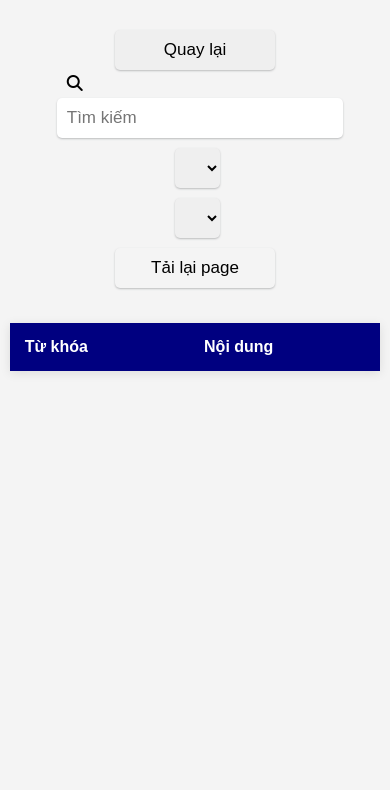
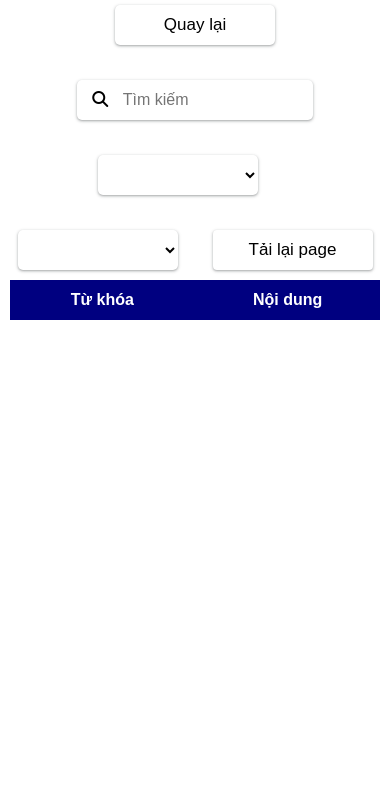
Before and after one commit to itc2407/ws_itc_ts, a plain HTML site: page tinnhan.html in a window 390 px wide. Shown: the part 53-843 px from the top of the page. Drawn offline with nearby package versions, Linux system fonts and the light colour scheme; no server answers.

Commit message:
Update tinnhan.css

```diff
--- a/tinnhan.css
+++ b/tinnhan.css
@@ -2,128 +2,209 @@
     padding: 0;
     margin: 0;
     box-sizing: border-box;
-    font-family: Arial, sans-serif; /* Changed font for better readability */
+    font-family: sans-serif;
 }
 
-body {
-    background-color: #f4f4f4; /* Light background for contrast */
-}
-
-h2 {
-    text-align: left;
-    padding: 10px 20px;
-    background-color: navy;
-    color: white;
-    border-radius: 5px; /* Rounded corners for a modern look */
+table {
+    width: 95%;
+    margin: 0 auto;
+    table-layout: fixed;
+    word-wrap: break-word;
+    border-collapse: collapse;
 }
 
 .table-container {
     overflow-x: auto;
     overflow-y: auto;
-    margin: 20px auto; /* Add margin for spacing */
 }
 
-table {
-    width: 95%;
-    margin: 0 auto;
-    border-collapse: collapse;
-    box-shadow: 0 2px 10px rgba(0, 0, 0, 0.1); /* Shadow for depth */
+td {
+    font-size: 16px;
+    padding: 15px;
+    border: solid gainsboro 0.1px;
+    height: 85px;
 }
 
-thead {
+td:nth-child(2) {
+    white-space: nowrap;
+    overflow: hidden;
+    text-overflow: ellipsis;
+    transition: all 0.3s ease-in;
+}
+
+td:nth-child(2):hover {
+    white-space: unset;
+    overflow: auto;
+    text-overflow: unset;
+    transform: translateY(-5px);
     background-color: navy;
     color: white;
 }
 
-th, td {
-    padding: 15px;
-    text-align: left;
+
+td:nth-child(1) {
+    white-space: nowrap;
+    overflow: hidden;
+    text-overflow: ellipsis;
+    transition: all 0.3s ease-in;
 }
 
-td {
-    border: 1px solid gainsboro;
-    height: 85px;
+
+.bang-dl table tbody {
+    display: block;
+    max-height: 600px;
+    overflow-y: scroll;
+    scrollbar-width: none;
+    -ms-overflow-style: none;
 }
 
-td:nth-child(2) {
-    position: relative;
-    overflow: hidden;
-    white-space: nowrap;
-    text-overflow: ellipsis;
+.bang-dl table tbody::-webkit-scrollbar {
+    display: none;
 }
 
-td:nth-child(2):hover {
-    overflow: auto; /* Allow overflow on hover for better UX */
+.bang-dl table thead,
+.bang-dl table tbody tr {
+    display: table;
+    width: 100%;
+    table-layout: fixed;
+}
+
+td:nth-child(1) .copy-btn {
+    display: none;
+}
+
+td:nth-child(2){
+    position: relative;
+}
+td:nth-child(2) .copy-btn {
+    padding: 0 3px;
     background-color: navy;
     color: white;
+    position: absolute;
+    bottom: 5%;
+    right: 0.5%;
 }
 
-.copy-btn {
-    display: none; /* Hidden by default */
+th {
+    text-align: center;
+    background-color: navy;
+    color: white;
+    height: 40px;
 }
 
-td:hover .copy-btn {
-    display: block; /* Show on hover */
-    position: absolute;
-    bottom: 5%;
-    right: 5%;
-    padding: 5px 10px;
-    background-color: white;
-    color: navy;
-    border: 1px solid navy;
-    cursor: pointer;
-}
-
+/* tb sc */
 .copy-notification {
     position: fixed;
-    top: 20px;
+    top: 55px;
     right: 20px;
     background-color: navy;
     color: white;
     padding: 10px 20px;
     border-radius: 5px;
     opacity: 0;
-    transition: opacity 0.3s ease-in-out;
+}
+
+/* tk */
+.tk {
+    width: 95%;
+    display: flex;
+    gap: 35px;
+    justify-content: left;
+    margin: 0 auto;
+    padding: 10px 0;
+    flex-wrap: wrap;
+}
+
+.quaylai button {
+    border: none;
+    width: 160px;
+    height: 40px;
+    font-size: 17px;
+    border-radius: 5px;
+    background: none;
+    box-shadow: rgba(60, 64, 67, 0.3) 0px 1px 2px 0px, rgba(60, 64, 67, 0.15) 0px 1px 3px 1px;
+}
+
+.tk input {
+    padding: 10px;
+    border: none;
+    width: 160px;
+    height: 40px;
+    font-size: 17px;
+    background: none;
+    outline: none;
+}
+
+.tk select {
+    padding: 10px;
+    border: none;
+    width: 160px;
+    height: 40px;
+    font-size: 17px;
+    border-radius: 5px;
+    background: none;
+    outline: none;
+    box-shadow: rgba(60, 64, 67, 0.3) 0px 1px 2px 0px, rgba(60, 64, 67, 0.15) 0px 1px 3px 1px;
+}
+
+.ql button {
+    border: none;
+    width: 160px;
+    height: 40px;
+    font-size: 17px;
+    border-radius: 5px;
+    background: none;
+    box-shadow: rgba(60, 64, 67, 0.3) 0px 1px 2px 0px, rgba(60, 64, 67, 0.15) 0px 1px 3px 1px;
+}
+
+.highlight {
+    background-color: navy;
+    font-weight: bold;
+    color: yellow;
+    padding: 2px;
+    border-radius: 2px;
+}
+
+.search-container {
+    position: relative;
+    border-radius: 5px;
+    border: none;
+    box-shadow: rgba(60, 64, 67, 0.3) 0px 1px 2px 0px, rgba(60, 64, 67, 0.15) 0px 1px 3px 1px;
 }
 
 .tk {
-    display: flex;
-    flex-wrap: wrap;
-    justify-content: space-around; /* Space items evenly */
-    margin: 20px auto;
-    padding: 10px 0;
+    transform: translateY(-100%);
+    animation: tk 2s forwards;
 }
 
-.tk input, .tk select, .tk button {
-    width: 160px;
-    height: 40px;
-    font-size: 17px;
-    border: none;
-    border-radius: 5px;
-    padding: 10px;
-    margin: 5px;
-    box-shadow: rgba(60, 64, 67, 0.3) 0px 1px 2px 0px;
+@keyframes tk {
+    from {
+        transform: translateY(-100%);
+    }
+
+    to {
+        transform: translateY(0);
+    }
 }
 
-#reloadBtn {
-    background:none;
-    color: black;
-    cursor: pointer;
-    transition: background-color 0.3s, color 0.3s;
-}
-
-#reloadBtn:hover {
-    background-color: navy;
-    color: white;
+#search-input {
+    padding: 10px;
+    font-size: 16px;
+    border-radius: 4px;
+    width: 200px;
 }
 
 .autocomplete-list {
     position: absolute;
     z-index: 9900;
+    top: 100%;
+    left: 0;
+    right: 0;
     max-height: 200px;
     overflow-y: auto;
     border: 1px solid #ccc;
     background-color: #fff;
+    box-shadow: rgba(0, 0, 0, 0.24) 0px 3px 8px;
     padding: 0;
     margin: 0;
     list-style-type: none;
@@ -163,21 +244,31 @@ td:hover .copy-btn {
 }
 
 @keyframes spin {
-    0% { transform: rotate(0deg); }
-    100% { transform: rotate(360deg); }
+    0% {
+        transform: rotate(0deg);
+    }
+
+    100% {
+        transform: rotate(360deg);
+    }
 }
 
 @media only screen and (max-width: 600px) {
     .tk {
-        flex-direction: column; /* Stack items on small screens */
-        align-items: center;
-    }
+        justify-content: center;
 
-    #search-input {
-        width: 100%; /* Full width on mobile */
-    }
-
-    .tk input, .tk select {
-        width: 90%; /* Adjust width for mobile */
     }
 }
+#reloadBtn {
+    background:none;
+    color: black;
+    padding: 10px 20px;
+    border: none;
+    border-radius: 4px;
+    cursor: pointer;
+  }
+
+  #reloadBtn:hover {
+    background-color: navy;
+    color: white;
+  }
```
